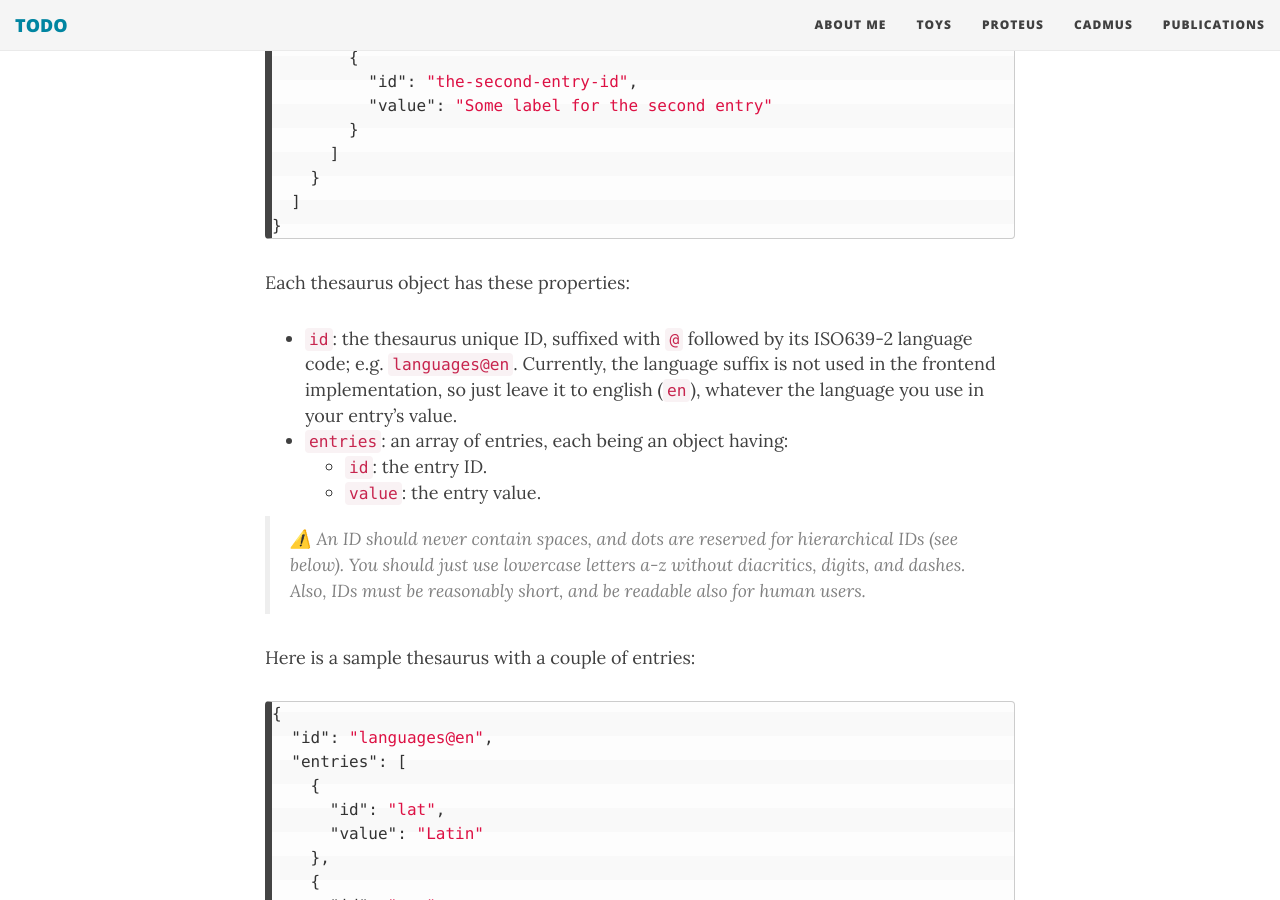
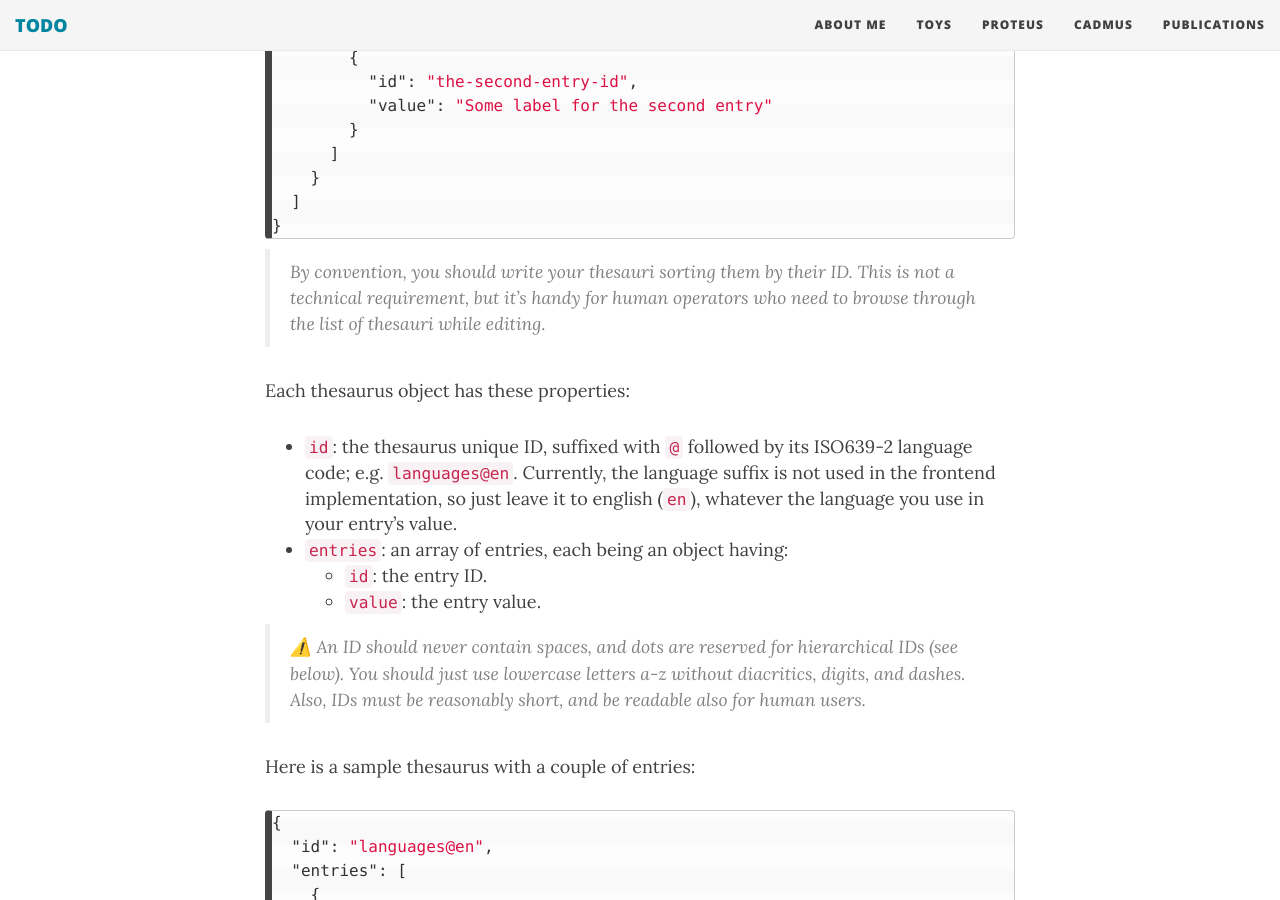
Before and after one commit to Myrmex/overview, a Jekyll site: the page built from cadmus/dev/thesauri-creating.md, in a window 1280 px wide and 900 px high, scrolled down 2562 px. Built offline with Jekyll 4.4.1, drawn with Linux system fonts in a browser that asks for light colours; nearby versions of some CDN libraries.

Commit message:
Update thesauri-creating.md

````diff
--- a/cadmus/dev/thesauri-creating.md
+++ b/cadmus/dev/thesauri-creating.md
@@ -69,6 +69,8 @@ Thesauri can be edited directly in the JSON document containing the Cadmus syste
   ]
 }
 ```
+
+>By convention, you should write your thesauri sorting them by their ID. This is not a technical requirement, but it's handy for human operators who need to browse through the list of thesauri while editing.
 
 Each thesaurus object has these properties:
 
````
